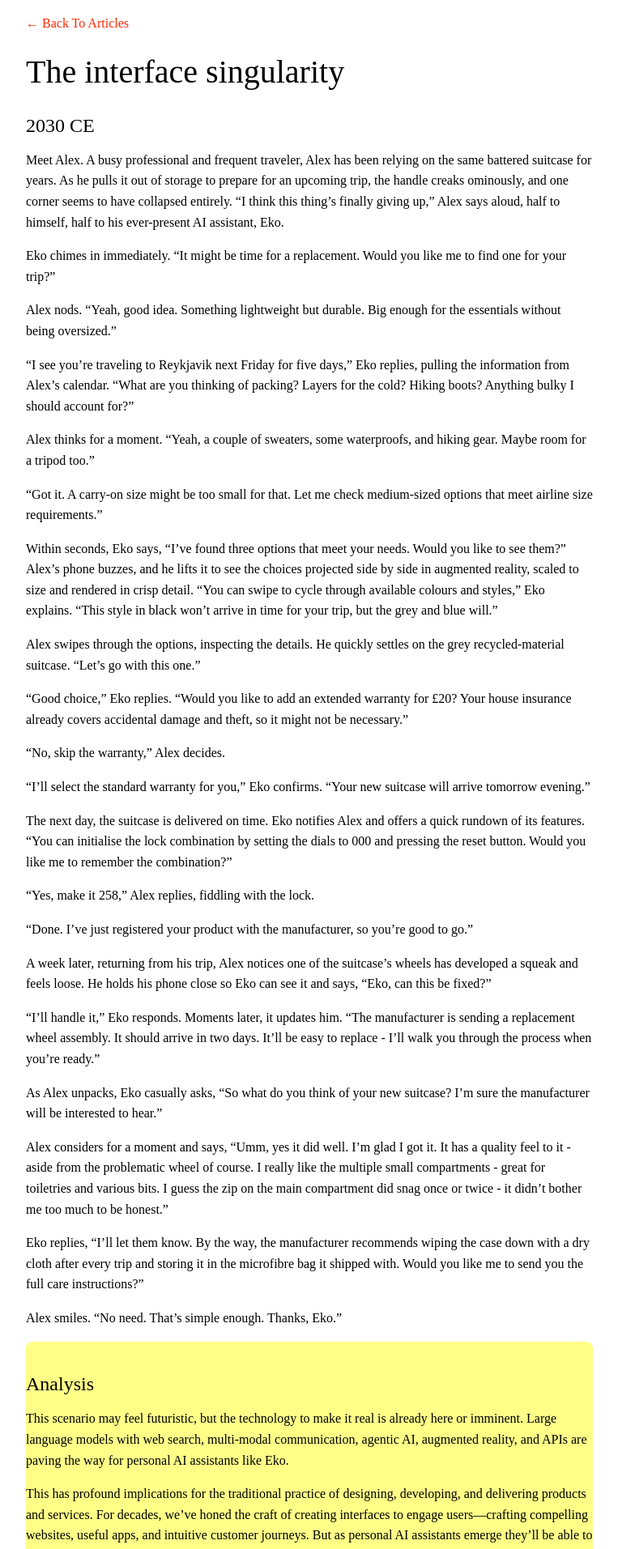
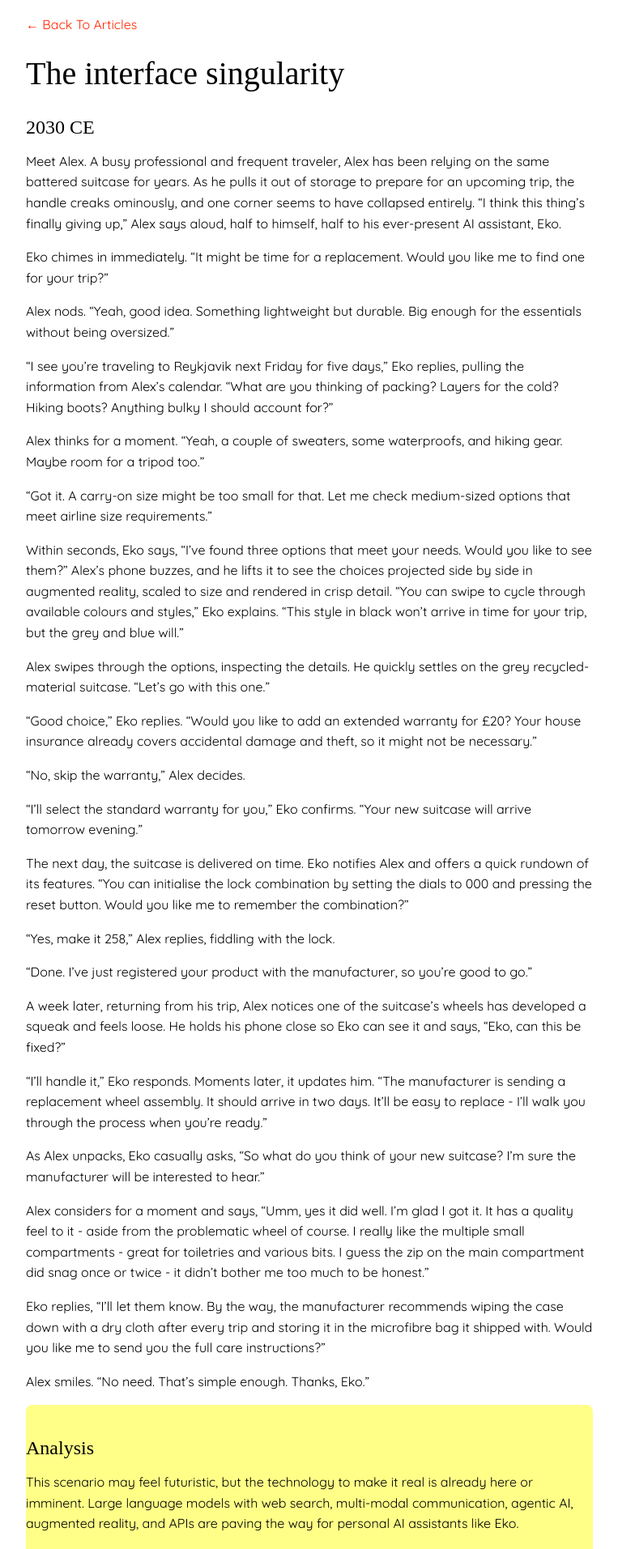
Before and after one commit to jessespeak/jessespeak.github.io, a Jekyll site: the page built from _futures/the-disappearing-interface.md, in a window 1280 px wide. Shown: the top 1913 px of the page at 81% size, without its empty margins (258-1021 px from the left). Built offline with Jekyll 4.4.1, drawn with Linux system fonts in a browser that asks for light colours; some web fonts are replaced.

Commit message:
Fixing font loading on post

```diff
--- a/_layouts/post.html
+++ b/_layouts/post.html
@@ -6,7 +6,7 @@
   <title>{{ page.title }}</title>
 <link rel="preconnect" href="https://fonts.googleapis.com">
 <link rel="preconnect" href="https://fonts.gstatic.com" crossorigin>
-<link href="https://fonts.googleapis.com/css2?family=Noto+Sans:ital@0;1&family=Noto+Serif:ital,wght@0,500;1,500&display=swap" rel="stylesheet">
+<link href="https://fonts.googleapis.com/css2?family=Bowlby+One+SC&family=Quicksand:wght@300..700&display=swap" rel="stylesheet">
 <link rel="stylesheet" href="/assets/css/styles.css">
 
 </head>
```
